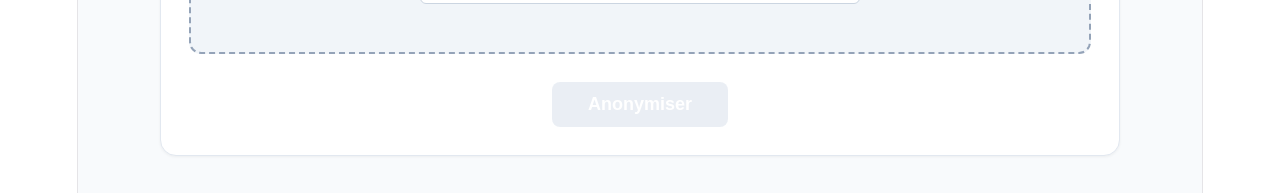
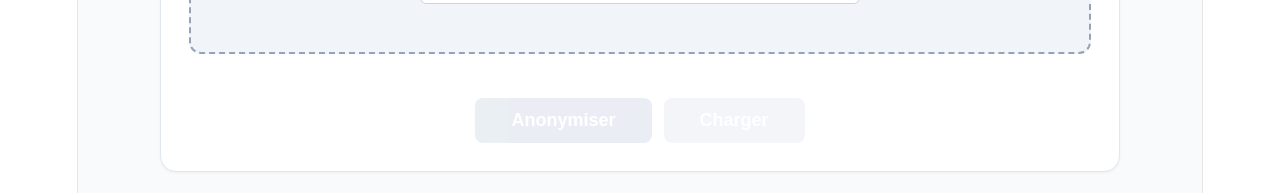
Before and after one commit to ChristelleTessier/anonymisation, a React (Vite) app in the folder frontend/: page / in a window 1280 px wide. Shown: the part 858-1051 px from the top of the page. Built offline with nearby package versions, Linux system fonts and the light colour scheme; no server answers.

Commit message:
maj mise en forme

```diff
--- a/frontend/src/App.jsx
+++ b/frontend/src/App.jsx
@@ -1,4 +1,4 @@
-import { useState } from 'react'
+import { useState, useCallback } from 'react'
 import ConfigSetting from './components/ConfigSetting'
 import FolderChoice from './components/FolderChoice'
 import ValidationModal from './components/validation/ValidationModal'
@@ -8,15 +8,20 @@ import './App.css'
 
 function App() {
   const [variable_list, set_variable_list] = useState([])
+  const [is_anonymized, set_is_anonymized] = useState(false)
 
   const { folder_path, set_folder_path, is_processing, handle_anonymize_click } =
     useAnonymization()
 
-  const validation = useValidation(folder_path)
+  const handle_success = useCallback(() => set_is_anonymized(true), [])
+
+  const validation = useValidation(folder_path, handle_success)
+
 
   const handle_anonymize = async () => {
     const success = await handle_anonymize_click()
     if (success) {
+      set_is_anonymized(false)
       validation.open_validation()
     }
   }
@@ -38,6 +43,7 @@ function App() {
           set_folder_path={set_folder_path}
           on_anonymize={handle_anonymize}
           is_processing={is_processing}
+          is_anonymized={is_anonymized}
         />
       </main>
 
--- a/frontend/src/components/FolderChoice.jsx
+++ b/frontend/src/components/FolderChoice.jsx
@@ -1,7 +1,9 @@
 import { useState } from 'react'
+import { download_results } from '../services/api_validation'
 
-function FolderChoice({ folder_path, set_folder_path, on_anonymize, is_processing }) {
+function FolderChoice({ folder_path, set_folder_path, on_anonymize, is_processing, is_anonymized }) {
   const [is_dragging, set_is_dragging] = useState(false)
+  const [downloading, set_downloading] = useState(false)
 
   const handle_drop = (e) => {
     e.preventDefault()
@@ -31,6 +33,17 @@ function FolderChoice({ folder_path, set_folder_path, on_anonymize, is_processin
     set_is_dragging(false)
   }
 
+  const handle_download = async () => {  // ← NOUVEAU
+    set_downloading(true)
+    try {
+      await download_results()
+    } catch (e) {
+      alert(`Erreur : ${e.message}`)
+    } finally {
+      set_downloading(false)
+    }
+  }
+
   return (
     <section className="folder_section card_section">
 
@@ -53,6 +66,7 @@ function FolderChoice({ folder_path, set_folder_path, on_anonymize, is_processin
         />
       </div>
 
+      <div className="button_group">
         <button
           className="anonymize_button"
           onClick={on_anonymize}
@@ -60,6 +74,15 @@ function FolderChoice({ folder_path, set_folder_path, on_anonymize, is_processin
         >
           {is_processing ? 'Anonymisation...' : 'Anonymiser'}
         </button>
+
+        <button
+          className="anonymize_button download_button"
+          onClick={handle_download}
+          disabled={!is_anonymized || downloading}
+        >
+          {downloading ? 'Téléchargement...' : 'Charger'}
+        </button>
+      </div>
     </section>
   )
 }
--- a/frontend/src/hooks/useValidation.js
+++ b/frontend/src/hooks/useValidation.js
@@ -1,7 +1,7 @@
 import { useState, useCallback } from 'react'
 import { fetch_validation_plan, submit_validated_plan } from '../services/api_validation'
 
-export function useValidation(folderPath) {
+export function useValidation(folderPath, onSuccess) {
   const [is_open, set_is_open] = useState(false)
   const [plan, set_plan] = useState([])
   const [current_index, set_current_index] = useState(0)
@@ -87,12 +87,13 @@ export function useValidation(folderPath) {
     try {
       const result = await submit_validated_plan(folderPath, plan)
       close_validation()
+      if (onSuccess) onSuccess()
       return result
     } catch (e) {
       set_error(e.message)
       return null
     }
-  }, [folderPath, plan, close_validation])
+  }, [folderPath, plan, close_validation, onSuccess])
 
   return {
     is_open,
--- a/frontend/src/services/api_validation.js
+++ b/frontend/src/services/api_validation.js
@@ -32,3 +32,23 @@ export async function submit_validated_plan(folderPath, plan) {
   }
   return response.json()
 }
+
+/**
+ * Télécharge le ZIP (plan validé + fichiers anonymisés)
+ */
+export async function download_results() {
+  const response = await fetch(`${API_BASE_URL}/chargement/download`)
+  if (!response.ok) {
+    const errorData = await response.json().catch(() => ({}))
+    throw new Error(errorData.detail || 'Échec du téléchargement')
+  }
+  const blob = await response.blob()
+  const url = URL.createObjectURL(blob)
+  const a = document.createElement('a')
+  a.href = url
+  a.download = 'anonymized_results.zip'
+  document.body.appendChild(a)
+  a.click()
+  document.body.removeChild(a)
+  URL.revokeObjectURL(url)
+}
--- a/frontend/src/styles/folder_drop.css
+++ b/frontend/src/styles/folder_drop.css
@@ -90,3 +90,29 @@
   cursor: not-allowed;
   opacity: 0.7;
 }
+
+
+/* Boutons côte à côte */
+.button_group {
+  display: flex;
+  gap: 12px;
+  justify-content: center;
+  margin-top: 16px;
+}
+
+/* Bouton "Charger" — désactivé */
+.download_button:disabled {
+  opacity: 0.4;
+  cursor: not-allowed;
+}
+
+/* Bouton "Charger" — actif */
+.download_button:not(:disabled) {
+  background-color: #2e7d32;
+  color: white;
+  border: none;
+}
+
+.download_button:not(:disabled):hover {
+  background-color: #1b5e20;
+}
```
Also changed, not shown: 1 other file (tests, documents, lock files or other folders). Lines whose indentation alone changed are shown as unchanged.
